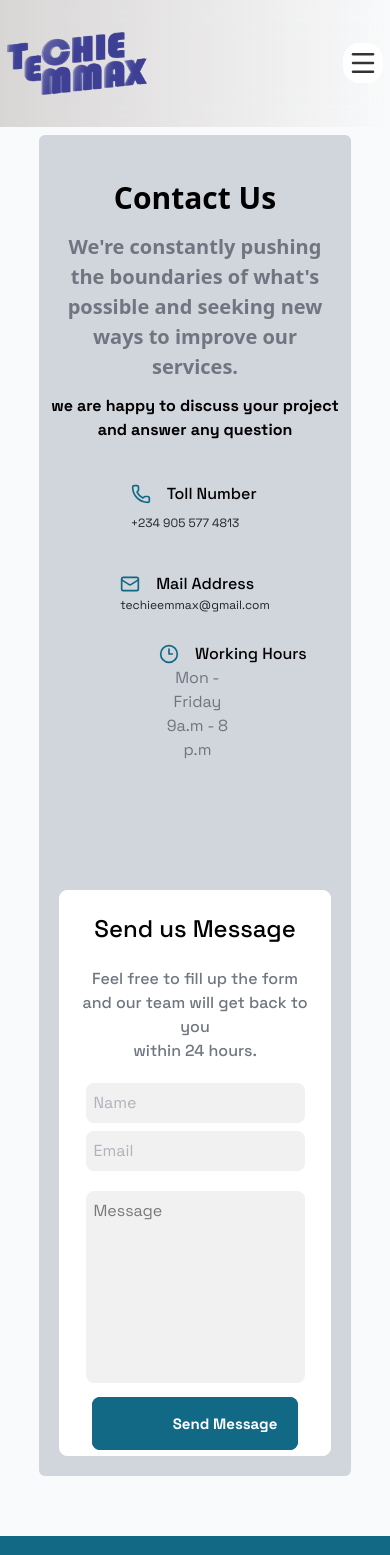
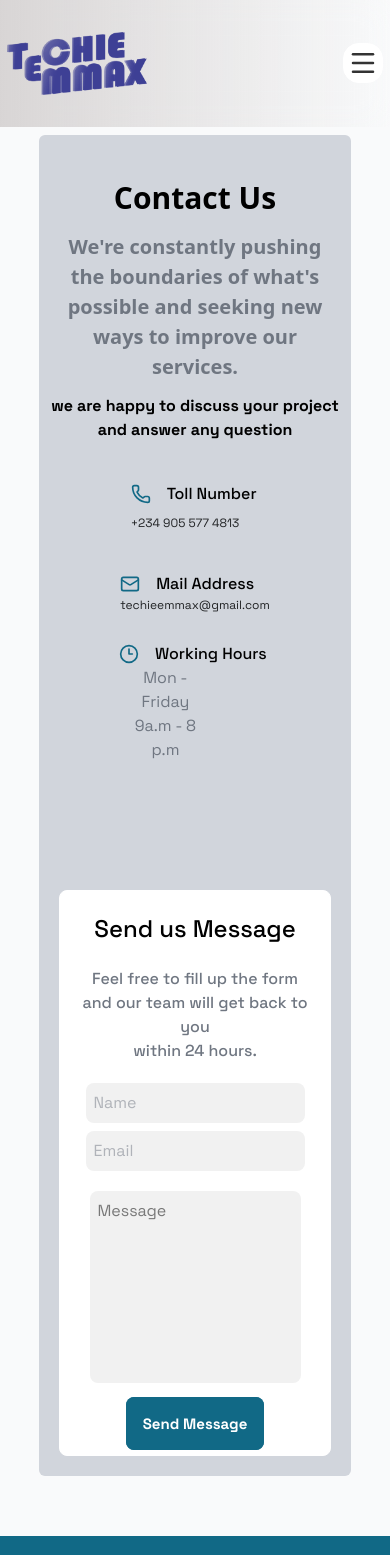
Before and after one commit to techie-emmax/Portfolio, a React (Vite) app: page /contact in a window 390 px wide. Shown: the top 1555 px of the page. Built offline with nearby package versions, Linux system fonts and the light colour scheme.

Commit message:
fix: on the Contact page 2

```diff
--- a/src/Pages/Contact.jsx
+++ b/src/Pages/Contact.jsx
@@ -76,7 +76,7 @@ const Contact = () => {
               </p>
             </div>
           </div>
-          <div className="mt-7 pl-30 md:pl-0 md:mt-2">
+          <div className="mt-7 pl-20 md:pl-0 md:mt-2">
             <span className="flex items-center gap-4">
               <svg
                 xmlns="http://www.w3.org/2000/svg"
@@ -120,14 +120,14 @@ const Contact = () => {
                 name=""
                 id=""
                 placeholder="Name"
-                className=" pl-2 pt-2 pr-5 pb-2 md:pr-5 outline-none rounded-lg  font-Space-grotesk text-[#6F7681] bg-[#F1F1F1]"
+                className=" pl-2 pt-2 pr-5 pb-2 md:pr-5 outline-[#116986ff] rounded-lg  font-Space-grotesk text-[#6F7681] bg-[#F1F1F1]"
               />
               <input
                 type="email"
                 name="email"
                 id="email"
                 placeholder="Email"
-                className="pl-2 pt-2 pb-2 pr-5 md:pr-10 rounded-lg font-Space-grotesk text-[#6F7681] bg-[#F1F1F1]"
+                className="pl-2 pt-2 pb-2 pr-5 md:pr-10 outline-[#116986ff] rounded-lg font-Space-grotesk text-[#6F7681] bg-[#F1F1F1]"
               />
             </div>
             <input
@@ -135,12 +135,12 @@ const Contact = () => {
               name=""
               placeholder="Message"
               id=""
-              className="mt-5 pt-2 pl-2 pr-5 mb-7 md:mb-7 md:pr-68 pb-40 rounded-lg  bg-[#F1F1F1] font-Space-grotesk"
+              className="mt-5 pt-2 pl-2 pr-3 mb-7 md:mb-7 md:pr-68 pb-40 rounded-lg outline-[#116986ff] bg-[#F1F1F1] font-Space-grotesk"
             />
             <span className="block">
               <NavLink
                 to="mailto:techieemmax@gmail.com"
-                className="border border-[#116986ff] rounded-lg pr-5 md:pr-44 pl-20 md:pl-46 pt-4 pb-4 md:mt-3 font-Space-grotesk bg-[#116986ff] text-[15px] font-bold text-[#FFFFFF]"
+                className="border border-[#116986ff] rounded-lg pr-4 md:pr-44 pl-4 md:pl-46 pt-4 pb-4 md:mt-3 font-Space-grotesk bg-[#116986ff] text-[15px] font-bold text-[#FFFFFF]"
               >
                 Send Message
               </NavLink>
```
